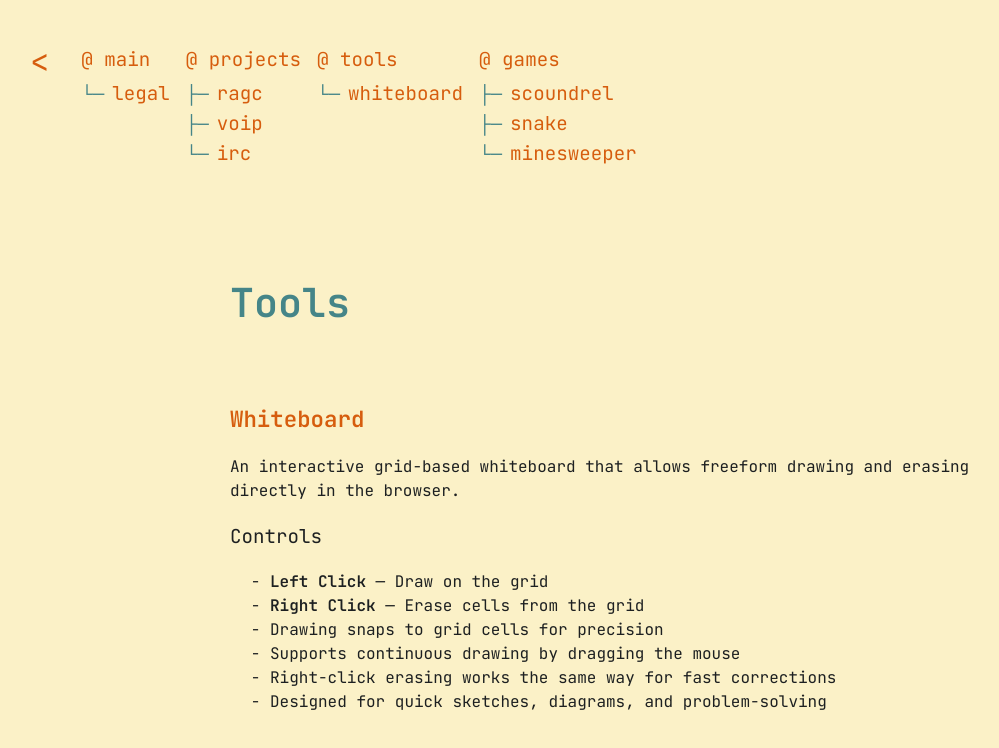
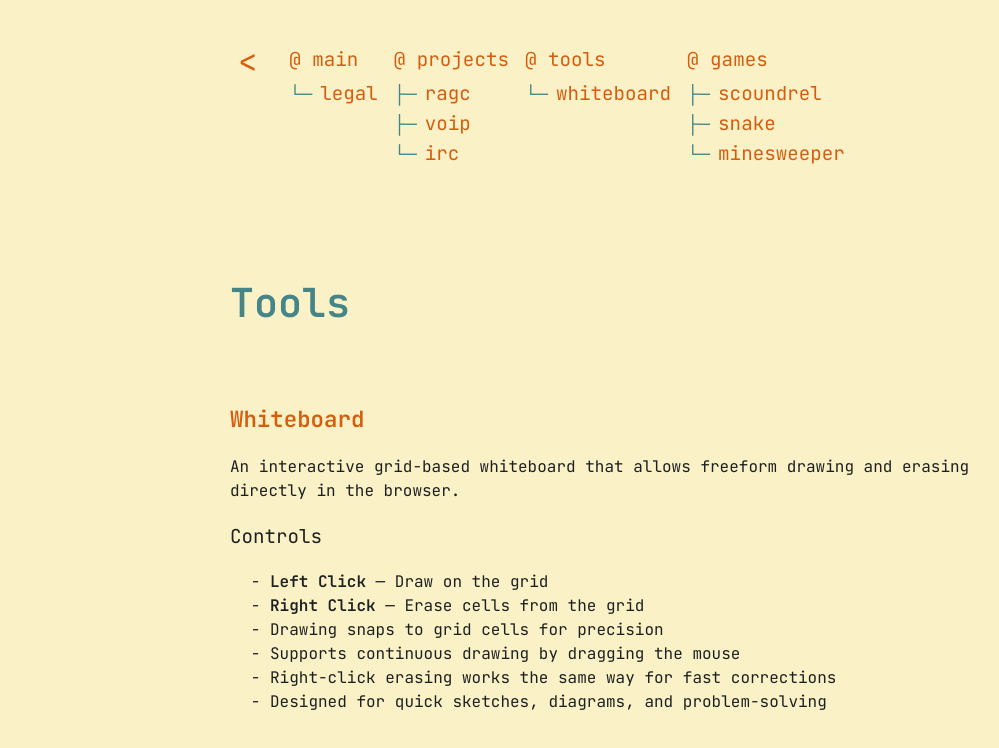
Before and after one commit to dampya/digital-sufi, a Vue app: page /tools in a window 1280 px wide. Shown: the top 748 px of the page, without its empty margins (26-1025 px from the left). Built offline with nearby package versions, Linux system fonts and the light colour scheme; a web font is replaced by a local one.

Commit message:
header inline with rest of the content

```diff
--- a/src/styles/shared/footer.css
+++ b/src/styles/shared/footer.css
@@ -17,11 +17,7 @@
 }
 
 hr {
+  color: #fbf1c7;
+  border-top: 1px dashed #999;
   width: 70vw;
 }
-
-@media (max-width: 800px) {
-  hr {
-    width: 90vw;
-  }
-}
--- a/src/styles/shared/header.css
+++ b/src/styles/shared/header.css
@@ -1,6 +1,6 @@
 .tree-container {
   margin-top: 2rem;
-  margin-left: 3rem;
+  margin-left: calc((100vw - 60vw) / 2);
   margin-bottom: 5rem;
   position: relative;
   z-index: 10;
@@ -87,10 +87,6 @@
   text-decoration: none;
 }
 
-hr {
-  width: 70vw;
-}
-
 .underscore {
   display: none;
 }
```
